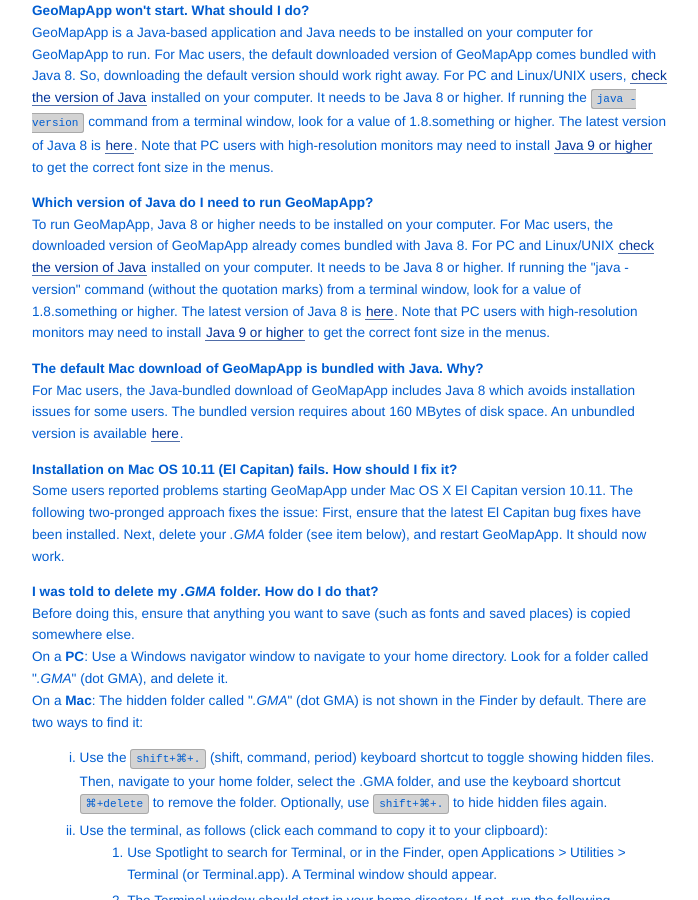
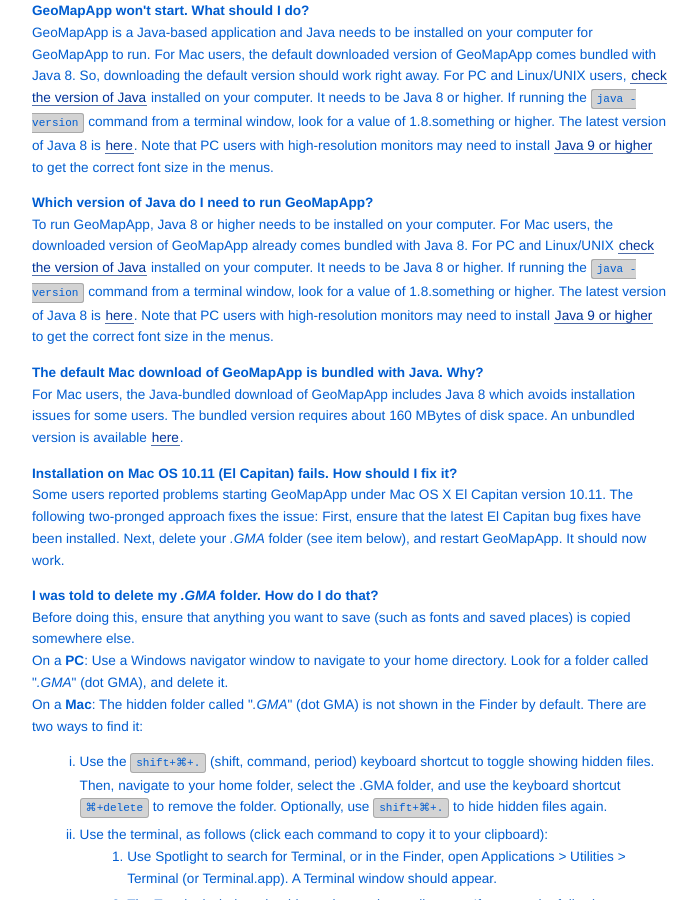
Before and after one commit to mgds/www.geomapapp.org, a Jekyll site: the page built from FAQ.html, in a window 1280 px wide and 900 px high, scrolled down 2632 px. Shown: the whole window, without its empty margins (392-1090 px from the left). Built offline with Jekyll 4.4.1, drawn with Linux system fonts in a browser that asks for light colours.

Commit message:
Updated format of one command I'd missed yesterday

```diff
--- a/FAQ.html
+++ b/FAQ.html
@@ -196,8 +196,8 @@
 			the downloaded version of GeoMapApp already comes bundled with Java 8.
 			For PC and Linux/UNIX
 			<a href="https://www.java.com/en/download/help/version_manual.xml">check the version of Java</a>
-			installed on your computer. It needs to be Java 8 or higher. If running the "java -version"
-			command (without the quotation marks) from a terminal window, look for a value of 1.8.something or higher.
+			installed on your computer. It needs to be Java 8 or higher. If running the <code class="copyable gray_rounded_rect">java -version</code>
+			command from a terminal window, look for a value of 1.8.something or higher.
 			The latest version of Java 8 is <a href="https://java.com/en/download/">here</a>.
 			Note that PC users with high-resolution monitors may need to install
 			<a href="https://www.oracle.com/technetwork/java/javase/downloads/index.html">Java 9 or higher</a>
```
